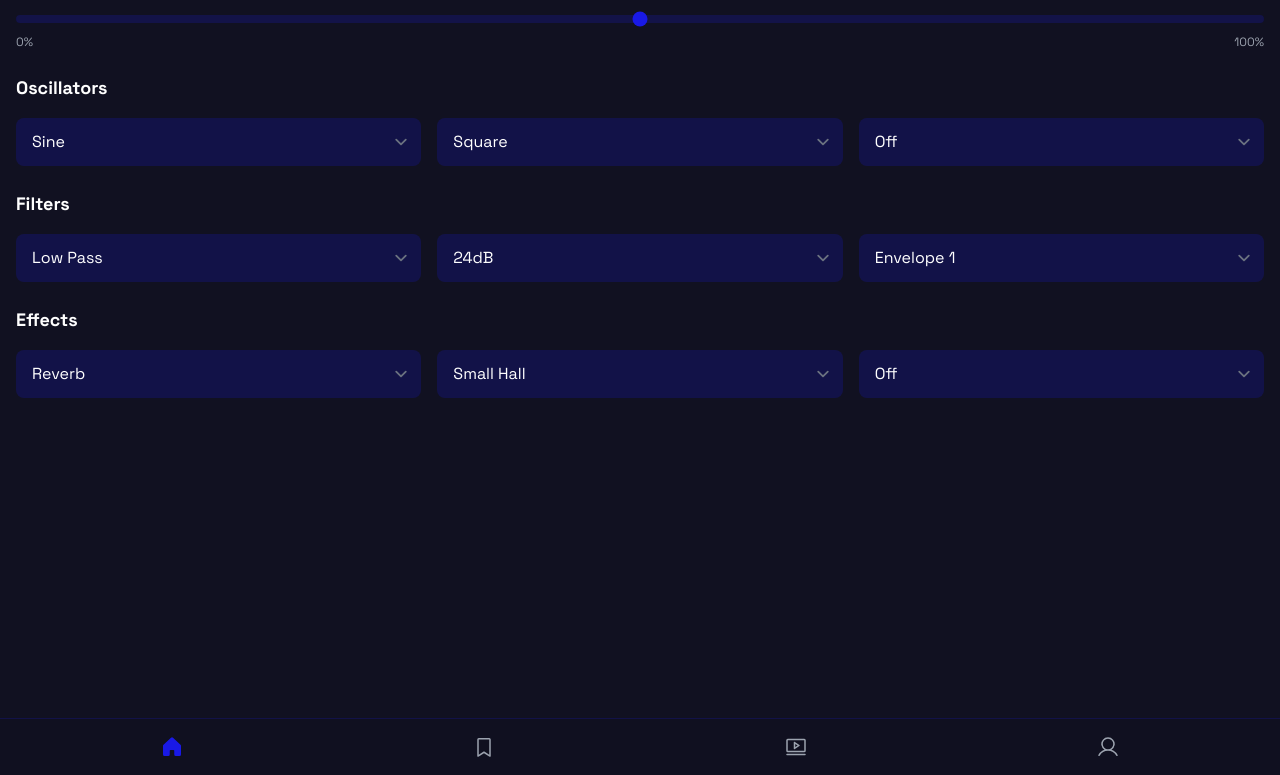
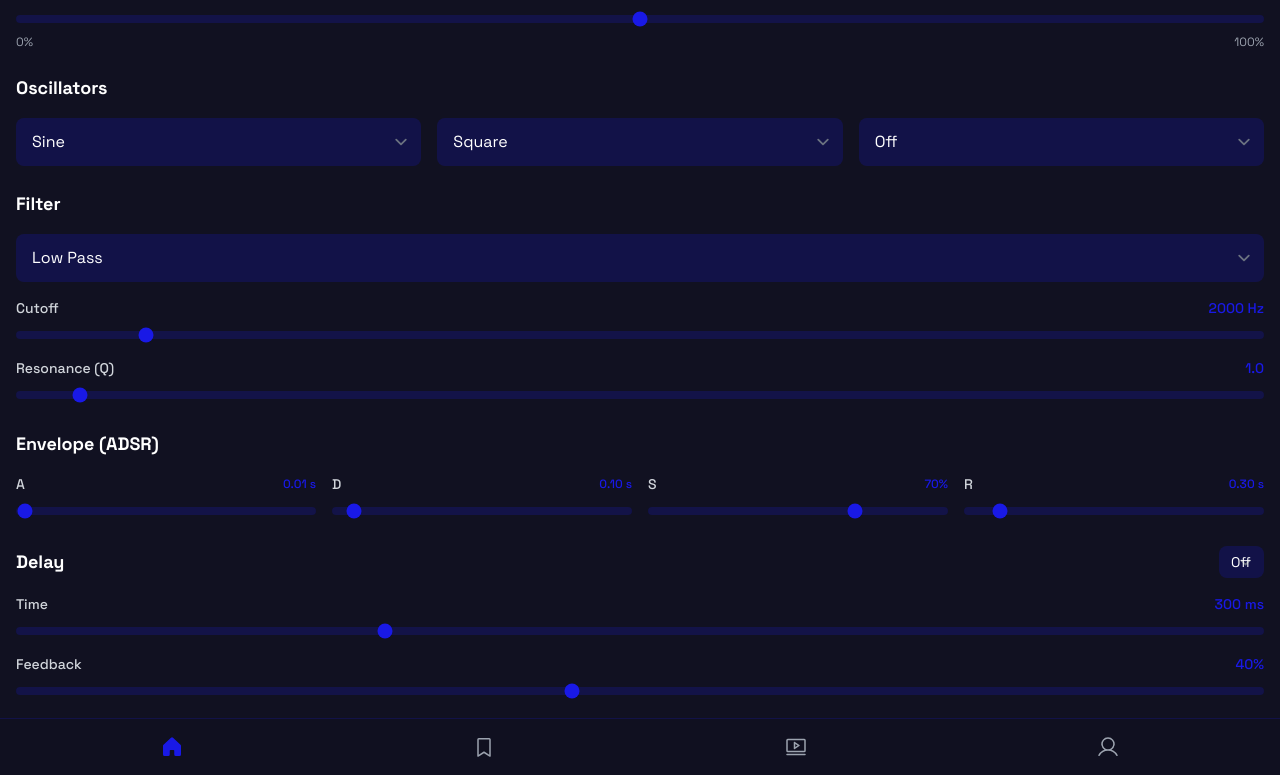
Before and after one commit to jonathancrawford05/mobile-synthesizer, a FastAPI app: page /synthesizer in a window 1280 px wide. Shown: the part 330-1105 px from the top of the page. Run offline with FastAPI, Linux system fonts and the light colour scheme; some libraries are stand-ins or nearby versions.

Commit message:
Phase 3: Multi-oscillator engine with filter, ADSR envelope, and delay
Deepens the synthesizer from a single-tone generator into a proper
instrument with layered sound design:

- 3 independent oscillators with per-osc waveform control (existing UI)
- BiquadFilter with cutoff frequency (20–20kHz) and resonance sliders
- ADSR envelope for smooth attack/decay/sustain/release shaping
- Delay effect with time, feedback, and enable toggle
- Updated project rubric: reordered phases to prioritize audio features
  over premature database infrastructure

https://claude.ai/code/session_01KKDydpLhKVVjqGTgN4CqqS

```diff
--- a/synthesizer_app/app/static/js/audio/engine.js
+++ b/synthesizer_app/app/static/js/audio/engine.js
@@ -1,12 +1,18 @@
 /**
- * Audio engine — manages a single oscillator → gain → destination chain.
+ * Audio engine — manages a multi-oscillator synth with filter, ADSR, and delay.
+ *
+ * Signal chain:
+ *   Osc1 ─┐
+ *   Osc2 ─┼─→ BiquadFilter ─→ ADSR Gain ─→ Delay (wet/dry) ─→ Master Gain ─→ Destination
+ *   Osc3 ─┘
  *
  * Usage:
  *   const engine = new AudioEngine();
- *   engine.start();            // begin playing (resumes AudioContext on first call)
- *   engine.setFrequency(880);  // Hz
- *   engine.setWaveform("square");
- *   engine.setGain(0.3);       // 0–1
+ *   engine.start();
+ *   engine.setOscWaveform(0, "square");
+ *   engine.setFilterCutoff(800);
+ *   engine.setAttack(0.2);
+ *   engine.setDelayEnabled(true);
  *   engine.stop();
  */
 
@@ -14,61 +20,94 @@ export class AudioEngine {
   constructor() {
     /** @type {AudioContext | null} */
     this._ctx = null;
-    /** @type {OscillatorNode | null} */
-    this._osc = null;
+    this._playing = false;
+
+    // --- Oscillators (3) ---
+    /** @type {(OscillatorNode | null)[]} */
+    this._oscs = [null, null, null];
+    /** @type {(GainNode | null)[]} */
+    this._oscGains = [null, null, null];
+    this._waveforms = ["sine", "square", "off"];
+    this._oscLevels = [0.5, 0.5, 0.5];
+    this._frequency = 440;
+
+    // --- Filter ---
+    /** @type {BiquadFilterNode | null} */
+    this._filter = null;
+    this._filterType = "lowpass";
+    this._filterCutoff = 2000;
+    this._filterQ = 1;
+
+    // --- ADSR ---
+    this._attack = 0.01;
+    this._decay = 0.1;
+    this._sustain = 0.7;
+    this._release = 0.3;
     /** @type {GainNode | null} */
-    this._gain = null;
-    this._playing = false;
-    this._frequency = 440;
-    this._waveform = "sine";
-    this._gainValue = 0.5;
+    this._envGain = null;
+
+    // --- Delay effect ---
+    /** @type {DelayNode | null} */
+    this._delayNode = null;
+    /** @type {GainNode | null} */
+    this._delayFeedback = null;
+    /** @type {GainNode | null} */
+    this._delayWet = null;
+    /** @type {GainNode | null} */
+    this._dryGain = null;
+    this._delayTime = 0.3;
+    this._delayFeedbackValue = 0.4;
+    this._delayEnabled = false;
+
+    // --- Master ---
+    this._masterGainValue = 0.5;
+    /** @type {GainNode | null} */
+    this._masterGain = null;
+
+    // Cleanup timer for release tail
+    this._releaseTimer = null;
   }
 
-  /* ---- public API ---- */
+  /* ---- public getters ---- */
 
   get playing() {
     return this._playing;
   }
 
+  /* ---- lifecycle ---- */
+
   /**
-   * Start the oscillator.  The first call also creates the AudioContext
+   * Start the synth. First call creates the AudioContext
    * (must happen inside a user-gesture handler on mobile).
    */
   start() {
     if (this._playing) return;
 
-    if (!this._ctx) {
-      this._ctx = new (window.AudioContext || window.webkitAudioContext)();
+    // Cancel any pending release cleanup
+    if (this._releaseTimer) {
+      clearTimeout(this._releaseTimer);
+      this._releaseTimer = null;
+      this._teardown();
     }
 
-    // Ensure context is running (mobile browsers suspend by default)
-    if (this._ctx.state === "suspended") {
-      this._ctx.resume();
-    }
-
-    this._gain = this._ctx.createGain();
-    this._gain.gain.value = this._gainValue;
-    this._gain.connect(this._ctx.destination);
-
-    this._osc = this._ctx.createOscillator();
-    this._osc.type = this._waveform;
-    this._osc.frequency.value = this._frequency;
-    this._osc.connect(this._gain);
-    this._osc.start();
-
+    this._ensureContext();
+    this._buildGraph();
+    this._triggerAttack();
     this._playing = true;
   }
 
-  /** Stop the oscillator and clean up nodes. */
+  /** Stop the synth — applies release envelope then cleans up. */
   stop() {
-    if (!this._playing || !this._osc) return;
+    if (!this._playing) return;
+    this._playing = false;
+    this._triggerRelease();
 
-    this._osc.stop();
-    this._osc.disconnect();
-    this._gain.disconnect();
-    this._osc = null;
-    this._gain = null;
-    this._playing = false;
+    // Teardown after release completes
+    const ms = this._release * 1000 + 80;
+    this._releaseTimer = setTimeout(() => {
+      this._teardown();
+      this._releaseTimer = null;
+    }, ms);
   }
 
   /** Toggle play / stop — returns the new playing state. */
@@ -81,27 +120,232 @@ export class AudioEngine {
     return this._playing;
   }
 
-  /** Set oscillator frequency in Hz (applied immediately if playing). */
+  /* ---- oscillator controls ---- */
+
+  /** Set frequency in Hz for all oscillators. */
   setFrequency(hz) {
     this._frequency = hz;
-    if (this._osc) {
-      this._osc.frequency.value = hz;
+    for (const osc of this._oscs) {
+      if (osc) osc.frequency.value = hz;
     }
   }
 
-  /** Set waveform type: "sine" | "square" | "sawtooth" | "triangle". */
-  setWaveform(type) {
-    this._waveform = type;
-    if (this._osc) {
-      this._osc.type = type;
+  /** Set waveform for a specific oscillator (index 0–2). */
+  setOscWaveform(index, type) {
+    this._waveforms[index] = type;
+    // If playing, rebuild is needed when toggling off ↔ on
+    if (this._oscs[index] && type !== "off") {
+      this._oscs[index].type = type;
+    } else if (this._playing) {
+      // Toggled off→on or on→off: rebuild the graph
+      this._rebuildWhilePlaying();
     }
   }
 
-  /** Set gain level 0–1 (applied immediately if playing). */
-  setGain(level) {
-    this._gainValue = level;
-    if (this._gain) {
-      this._gain.gain.value = level;
+  /** Set individual oscillator gain (0–1). */
+  setOscLevel(index, level) {
+    this._oscLevels[index] = level;
+    if (this._oscGains[index]) {
+      this._oscGains[index].gain.value = level;
     }
   }
+
+  /* ---- filter controls ---- */
+
+  setFilterType(type) {
+    this._filterType = type;
+    if (this._filter) this._filter.type = type;
+  }
+
+  setFilterCutoff(hz) {
+    this._filterCutoff = hz;
+    if (this._filter) this._filter.frequency.value = hz;
+  }
+
+  setFilterQ(q) {
+    this._filterQ = q;
+    if (this._filter) this._filter.Q.value = q;
+  }
+
+  /* ---- ADSR controls ---- */
+
+  setAttack(s) {
+    this._attack = s;
+  }
+
+  setDecay(s) {
+    this._decay = s;
+  }
+
+  setSustain(level) {
+    this._sustain = level;
+  }
+
+  setRelease(s) {
+    this._release = s;
+  }
+
+  /* ---- delay controls ---- */
+
+  setDelayTime(s) {
+    this._delayTime = s;
+    if (this._delayNode) this._delayNode.delayTime.value = s;
+  }
+
+  setDelayFeedback(level) {
+    this._delayFeedbackValue = level;
+    if (this._delayFeedback) this._delayFeedback.gain.value = level;
+  }
+
+  setDelayEnabled(on) {
+    this._delayEnabled = on;
+    if (this._delayWet) {
+      this._delayWet.gain.value = on ? 0.5 : 0;
+    }
+  }
+
+  /* ---- master gain ---- */
+
+  setGain(level) {
+    this._masterGainValue = level;
+    if (this._masterGain) this._masterGain.gain.value = level;
+  }
+
+  /* ---- internal: context ---- */
+
+  _ensureContext() {
+    if (!this._ctx) {
+      this._ctx = new (window.AudioContext || window.webkitAudioContext)();
+    }
+    if (this._ctx.state === "suspended") {
+      this._ctx.resume();
+    }
+  }
+
+  /* ---- internal: graph construction ---- */
+
+  _buildGraph() {
+    const ctx = this._ctx;
+
+    // Master gain → destination
+    this._masterGain = ctx.createGain();
+    this._masterGain.gain.value = this._masterGainValue;
+    this._masterGain.connect(ctx.destination);
+
+    // Delay effect → master
+    this._buildDelay();
+    this._dryGain.connect(this._masterGain);
+    this._delayWet.connect(this._masterGain);
+
+    // Envelope gain → dry + delay input
+    this._envGain = ctx.createGain();
+    this._envGain.gain.value = 0; // ADSR starts at 0
+    this._envGain.connect(this._dryGain);
+    this._envGain.connect(this._delayNode);
+
+    // Filter → envelope
+    this._filter = ctx.createBiquadFilter();
+    this._filter.type = this._filterType;
+    this._filter.frequency.value = this._filterCutoff;
+    this._filter.Q.value = this._filterQ;
+    this._filter.connect(this._envGain);
+
+    // Oscillators → filter
+    for (let i = 0; i < 3; i++) {
+      if (this._waveforms[i] === "off") continue;
+
+      this._oscGains[i] = ctx.createGain();
+      this._oscGains[i].gain.value = this._oscLevels[i];
+      this._oscGains[i].connect(this._filter);
+
+      this._oscs[i] = ctx.createOscillator();
+      this._oscs[i].type = this._waveforms[i];
+      this._oscs[i].frequency.value = this._frequency;
+      this._oscs[i].connect(this._oscGains[i]);
+      this._oscs[i].start();
+    }
+  }
+
+  _buildDelay() {
+    const ctx = this._ctx;
+
+    // Dry pass-through
+    this._dryGain = ctx.createGain();
+    this._dryGain.gain.value = 1;
+
+    // Delay line
+    this._delayNode = ctx.createDelay(2.0);
+    this._delayNode.delayTime.value = this._delayTime;
+
+    // Feedback loop
+    this._delayFeedback = ctx.createGain();
+    this._delayFeedback.gain.value = this._delayFeedbackValue;
+    this._delayNode.connect(this._delayFeedback);
+    this._delayFeedback.connect(this._delayNode);
+
+    // Wet output
+    this._delayWet = ctx.createGain();
+    this._delayWet.gain.value = this._delayEnabled ? 0.5 : 0;
+    this._delayNode.connect(this._delayWet);
+  }
+
+  /* ---- internal: ADSR ---- */
+
+  _triggerAttack() {
+    const now = this._ctx.currentTime;
+    const g = this._envGain.gain;
+    g.cancelScheduledValues(now);
+    g.setValueAtTime(0, now);
+    g.linearRampToValueAtTime(1, now + this._attack);
+    g.linearRampToValueAtTime(this._sustain, now + this._attack + this._decay);
+  }
+
+  _triggerRelease() {
+    const now = this._ctx.currentTime;
+    const g = this._envGain.gain;
+    g.cancelScheduledValues(now);
+    g.setValueAtTime(g.value, now);
+    g.linearRampToValueAtTime(0, now + this._release);
+  }
+
+  /* ---- internal: teardown ---- */
+
+  _teardown() {
+    for (let i = 0; i < 3; i++) {
+      if (this._oscs[i]) {
+        this._oscs[i].stop();
+        this._oscs[i].disconnect();
+        this._oscs[i] = null;
+      }
+      if (this._oscGains[i]) {
+        this._oscGains[i].disconnect();
+        this._oscGains[i] = null;
+      }
+    }
+    const nodes = [
+      "_filter",
+      "_envGain",
+      "_masterGain",
+      "_delayNode",
+      "_delayFeedback",
+      "_delayWet",
+      "_dryGain",
+    ];
+    for (const key of nodes) {
+      if (this[key]) {
+        this[key].disconnect();
+        this[key] = null;
+      }
+    }
+  }
+
+  /** Rebuild the graph without audible gap (used when toggling an osc on/off). */
+  _rebuildWhilePlaying() {
+    this._teardown();
+    this._buildGraph();
+    // Jump straight to sustain level (skip attack since we're already playing)
+    const now = this._ctx.currentTime;
+    this._envGain.gain.cancelScheduledValues(now);
+    this._envGain.gain.setValueAtTime(this._sustain, now);
+  }
 }
--- a/synthesizer_app/app/static/js/ui/controls.js
+++ b/synthesizer_app/app/static/js/ui/controls.js
@@ -1,22 +1,24 @@
 /**
  * UI control bindings — wires DOM elements on the synthesizer page
  * to the AudioEngine instance.
+ *
+ * Safe to call on pages that lack these elements — missing IDs are skipped.
  */
 
 /**
- * Bind all synthesizer controls to the given engine.
- * Safe to call on pages that lack these elements — missing IDs are skipped.
- *
  * @param {import('../audio/engine.js').AudioEngine} engine
  */
 export function bindControls(engine) {
   bindPlayButton(engine);
-  bindWaveformSelect(engine);
   bindFrequencySlider(engine);
   bindGainSlider(engine);
+  bindOscillators(engine);
+  bindFilter(engine);
+  bindADSR(engine);
+  bindDelay(engine);
 }
 
-/* ---- individual bindings ---- */
+/* ---- play / stop ---- */
 
 function bindPlayButton(engine) {
   const btn = document.getElementById("play-toggle");
@@ -33,14 +35,7 @@ function bindPlayButton(engine) {
   });
 }
 
-function bindWaveformSelect(engine) {
-  const select = document.getElementById("osc1-type");
-  if (!select) return;
-
-  select.addEventListener("change", () => {
-    engine.setWaveform(select.value);
-  });
-}
+/* ---- frequency & master gain ---- */
 
 function bindFrequencySlider(engine) {
   const slider = document.getElementById("freq-slider");
@@ -50,13 +45,10 @@ function bindFrequencySlider(engine) {
   const update = () => {
     const hz = Number(slider.value);
     engine.setFrequency(hz);
-    if (readout) {
-      readout.textContent = hz + " Hz";
-    }
+    if (readout) readout.textContent = hz + " Hz";
   };
 
   slider.addEventListener("input", update);
-  // Set initial readout
   update();
 }
 
@@ -68,12 +60,115 @@ function bindGainSlider(engine) {
   const update = () => {
     const level = Number(slider.value);
     engine.setGain(level);
-    if (readout) {
-      readout.textContent = Math.round(level * 100) + "%";
+    if (readout) readout.textContent = Math.round(level * 100) + "%";
+  };
+
+  slider.addEventListener("input", update);
+  update();
+}
+
+/* ---- oscillators (3) ---- */
+
+function bindOscillators(engine) {
+  const ids = ["osc1-type", "osc2-type", "osc3-type"];
+
+  ids.forEach((id, index) => {
+    const select = document.getElementById(id);
+    if (!select) return;
+
+    // Sync initial value from DOM → engine
+    engine.setOscWaveform(index, select.value);
+
+    select.addEventListener("change", () => {
+      engine.setOscWaveform(index, select.value);
+    });
+  });
+}
+
+/* ---- filter ---- */
+
+function bindFilter(engine) {
+  bindSelect("filter-type", (val) => engine.setFilterType(val));
+
+  bindSlider("filter-cutoff", "filter-cutoff-value", (val) => {
+    engine.setFilterCutoff(val);
+    return Math.round(val) + " Hz";
+  });
+
+  bindSlider("filter-q", "filter-q-value", (val) => {
+    engine.setFilterQ(val);
+    return val.toFixed(1);
+  });
+}
+
+/* ---- ADSR ---- */
+
+function bindADSR(engine) {
+  bindSlider("attack", "attack-value", (val) => {
+    engine.setAttack(val);
+    return val.toFixed(2) + " s";
+  });
+
+  bindSlider("decay", "decay-value", (val) => {
+    engine.setDecay(val);
+    return val.toFixed(2) + " s";
+  });
+
+  bindSlider("sustain", "sustain-value", (val) => {
+    engine.setSustain(val);
+    return Math.round(val * 100) + "%";
+  });
+
+  bindSlider("release", "release-value", (val) => {
+    engine.setRelease(val);
+    return val.toFixed(2) + " s";
+  });
+}
+
+/* ---- delay ---- */
+
+function bindDelay(engine) {
+  const toggle = document.getElementById("delay-enable");
+  if (toggle) {
+    toggle.addEventListener("change", () => {
+      engine.setDelayEnabled(toggle.value === "on");
+    });
+  }
+
+  bindSlider("delay-time", "delay-time-value", (val) => {
+    engine.setDelayTime(val);
+    return Math.round(val * 1000) + " ms";
+  });
+
+  bindSlider("delay-feedback", "delay-feedback-value", (val) => {
+    engine.setDelayFeedback(val);
+    return Math.round(val * 100) + "%";
+  });
+}
+
+/* ---- helpers ---- */
+
+function bindSlider(sliderId, readoutId, handler) {
+  const slider = document.getElementById(sliderId);
+  const readout = document.getElementById(readoutId);
+  if (!slider) return;
+
+  const update = () => {
+    const val = Number(slider.value);
+    const label = handler(val);
+    if (readout && label !== undefined) {
+      readout.textContent = label;
     }
   };
 
   slider.addEventListener("input", update);
-  // Set initial readout
   update();
 }
+
+function bindSelect(selectId, handler) {
+  const select = document.getElementById(selectId);
+  if (!select) return;
+
+  handler(select.value);
+  select.addEventListener("change", () => handler(select.value));
+}
--- a/synthesizer_app/app/templates/synthesizer.html
+++ b/synthesizer_app/app/templates/synthesizer.html
@@ -96,42 +96,89 @@
 </div>
 </section>
 <section>
-<h2 class="mb-4 text-lg font-bold text-gray-900 dark:text-white">Filters</h2>
-<div class="grid grid-cols-1 gap-4 sm:grid-cols-2 lg:grid-cols-3">
+<h2 class="mb-4 text-lg font-bold text-gray-900 dark:text-white">Filter</h2>
+<div class="mb-4">
 <select class="form-select w-full appearance-none rounded-lg border-none bg-primary/10 px-4 py-3 text-gray-900 placeholder-gray-500 focus:outline-none focus:ring-2 focus:ring-primary dark:bg-primary/20 dark:text-white dark:placeholder-gray-400" id="filter-type">
 <option value="lowpass">Low Pass</option>
 <option value="highpass">High Pass</option>
 <option value="bandpass">Band Pass</option>
 </select>
-<select class="form-select w-full appearance-none rounded-lg border-none bg-primary/10 px-4 py-3 text-gray-900 placeholder-gray-500 focus:outline-none focus:ring-2 focus:ring-primary dark:bg-primary/20 dark:text-white dark:placeholder-gray-400" id="filter-rolloff">
-<option value="12">12dB</option>
-<option value="24" selected="">24dB</option>
-<option value="36">36dB</option>
-</select>
-<select class="form-select w-full appearance-none rounded-lg border-none bg-primary/10 px-4 py-3 text-gray-900 placeholder-gray-500 focus:outline-none focus:ring-2 focus:ring-primary dark:bg-primary/20 dark:text-white dark:placeholder-gray-400" id="filter-envelope">
-<option value="env1">Envelope 1</option>
-<option value="env2">Envelope 2</option>
-</select>
+</div>
+<div class="space-y-3">
+<div>
+<div class="mb-1 flex items-center justify-between">
+<label class="text-sm font-medium text-gray-700 dark:text-gray-300" for="filter-cutoff">Cutoff</label>
+<span id="filter-cutoff-value" class="text-sm font-medium text-primary">2000 Hz</span>
+</div>
+<input id="filter-cutoff" type="range" min="20" max="20000" value="2000" step="1" class="h-2 w-full cursor-pointer appearance-none rounded-full bg-primary/20 accent-primary"/>
+</div>
+<div>
+<div class="mb-1 flex items-center justify-between">
+<label class="text-sm font-medium text-gray-700 dark:text-gray-300" for="filter-q">Resonance (Q)</label>
+<span id="filter-q-value" class="text-sm font-medium text-primary">1.0</span>
+</div>
+<input id="filter-q" type="range" min="0.1" max="20" value="1" step="0.1" class="h-2 w-full cursor-pointer appearance-none rounded-full bg-primary/20 accent-primary"/>
+</div>
 </div>
 </section>
+<!-- ADSR Envelope -->
 <section>
-<h2 class="mb-4 text-lg font-bold text-gray-900 dark:text-white">Effects</h2>
-<div class="grid grid-cols-1 gap-4 sm:grid-cols-2 lg:grid-cols-3">
-<select class="form-select w-full appearance-none rounded-lg border-none bg-primary/10 px-4 py-3 text-gray-900 placeholder-gray-500 focus:outline-none focus:ring-2 focus:ring-primary dark:bg-primary/20 dark:text-white dark:placeholder-gray-400" id="effect-type">
-<option value="reverb">Reverb</option>
-<option value="delay">Delay</option>
-<option value="chorus">Chorus</option>
-<option value="flanger">Flanger</option>
-</select>
-<select class="form-select w-full appearance-none rounded-lg border-none bg-primary/10 px-4 py-3 text-gray-900 placeholder-gray-500 focus:outline-none focus:ring-2 focus:ring-primary dark:bg-primary/20 dark:text-white dark:placeholder-gray-400" id="reverb-type">
-<option value="hall1">Small Hall</option>
-<option value="hall2">Large Hall</option>
-<option value="plate">Plate</option>
-</select>
-<select class="form-select w-full appearance-none rounded-lg border-none bg-primary/10 px-4 py-3 text-gray-900 placeholder-gray-500 focus:outline-none focus:ring-2 focus:ring-primary dark:bg-primary/20 dark:text-white dark:placeholder-gray-400" id="effect-enable">
+<h2 class="mb-4 text-lg font-bold text-gray-900 dark:text-white">Envelope (ADSR)</h2>
+<div class="grid grid-cols-2 gap-x-4 gap-y-3 sm:grid-cols-4">
+<div>
+<div class="mb-1 flex items-center justify-between">
+<label class="text-sm font-medium text-gray-700 dark:text-gray-300" for="attack">A</label>
+<span id="attack-value" class="text-xs font-medium text-primary">0.01 s</span>
+</div>
+<input id="attack" type="range" min="0" max="2" value="0.01" step="0.01" class="h-2 w-full cursor-pointer appearance-none rounded-full bg-primary/20 accent-primary"/>
+</div>
+<div>
+<div class="mb-1 flex items-center justify-between">
+<label class="text-sm font-medium text-gray-700 dark:text-gray-300" for="decay">D</label>
+<span id="decay-value" class="text-xs font-medium text-primary">0.10 s</span>
+</div>
+<input id="decay" type="range" min="0" max="2" value="0.1" step="0.01" class="h-2 w-full cursor-pointer appearance-none rounded-full bg-primary/20 accent-primary"/>
+</div>
+<div>
+<div class="mb-1 flex items-center justify-between">
+<label class="text-sm font-medium text-gray-700 dark:text-gray-300" for="sustain">S</label>
+<span id="sustain-value" class="text-xs font-medium text-primary">70%</span>
+</div>
+<input id="sustain" type="range" min="0" max="1" value="0.7" step="0.01" class="h-2 w-full cursor-pointer appearance-none rounded-full bg-primary/20 accent-primary"/>
+</div>
+<div>
+<div class="mb-1 flex items-center justify-between">
+<label class="text-sm font-medium text-gray-700 dark:text-gray-300" for="release">R</label>
+<span id="release-value" class="text-xs font-medium text-primary">0.30 s</span>
+</div>
+<input id="release" type="range" min="0" max="3" value="0.3" step="0.01" class="h-2 w-full cursor-pointer appearance-none rounded-full bg-primary/20 accent-primary"/>
+</div>
+</div>
+</section>
+<!-- Delay Effect -->
+<section>
+<div class="mb-4 flex items-center justify-between">
+<h2 class="text-lg font-bold text-gray-900 dark:text-white">Delay</h2>
+<select id="delay-enable" class="form-select appearance-none rounded-lg border-none bg-primary/10 px-3 py-1.5 text-sm text-gray-900 focus:outline-none focus:ring-2 focus:ring-primary dark:bg-primary/20 dark:text-white">
 <option value="off">Off</option>
 <option value="on">On</option>
 </select>
+</div>
+<div class="space-y-3">
+<div>
+<div class="mb-1 flex items-center justify-between">
+<label class="text-sm font-medium text-gray-700 dark:text-gray-300" for="delay-time">Time</label>
+<span id="delay-time-value" class="text-sm font-medium text-primary">300 ms</span>
+</div>
+<input id="delay-time" type="range" min="0.01" max="1" value="0.3" step="0.01" class="h-2 w-full cursor-pointer appearance-none rounded-full bg-primary/20 accent-primary"/>
+</div>
+<div>
+<div class="mb-1 flex items-center justify-between">
+<label class="text-sm font-medium text-gray-700 dark:text-gray-300" for="delay-feedback">Feedback</label>
+<span id="delay-feedback-value" class="text-sm font-medium text-primary">40%</span>
+</div>
+<input id="delay-feedback" type="range" min="0" max="0.9" value="0.4" step="0.01" class="h-2 w-full cursor-pointer appearance-none rounded-full bg-primary/20 accent-primary"/>
+</div>
 </div>
 </section>
 </div>
```
Also changed, not shown: PROJECT_RUBRIC.md (+47 -16 lines).
